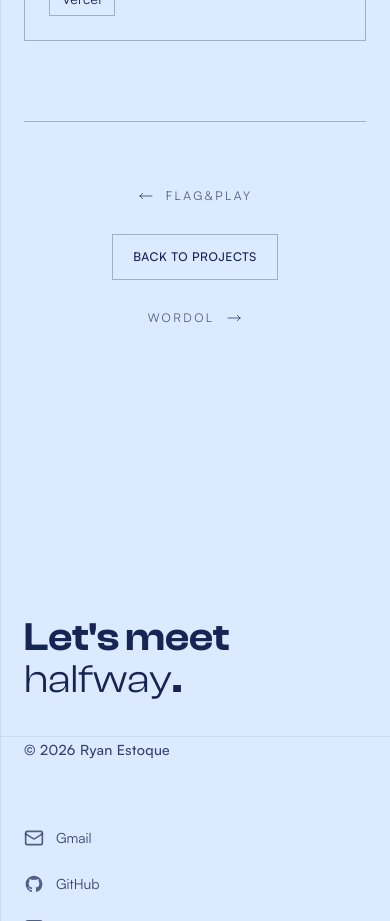
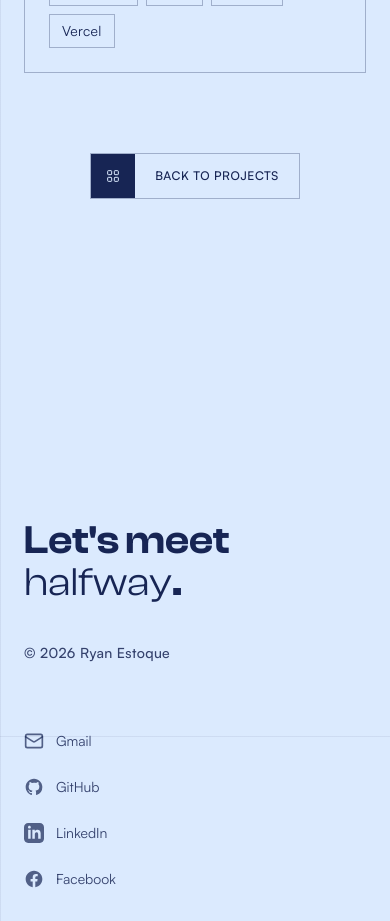
Before and after one commit to ryanestoque/portfolio, a Next.js app: page /projects/arado-pos in a window 390 px wide. Shown: the part 2640-3561 px from the top of the page. Built offline with nearby package versions, Linux system fonts and the light colour scheme.

Commit message:
fix: mobile press states, disable sticky hover on mobile, and unify project navigation buttons

```diff
--- a/app/globals.css
+++ b/app/globals.css
@@ -261,8 +261,17 @@ body.loading-locked {
   background: #fff;
   pointer-events: none;
   z-index: 99999;
-  margin-top: -5px;
   margin-left: -5px;
   will-change: transform;
   mix-blend-mode: difference;
 }
+
+/* ── Mobile Press State ────────────────────────── */
+@media (max-width: 768px) {
+  button:active,
+  a:active,
+  [role="button"]:active {
+    opacity: 0.65 !important;
+    transition: opacity 0.1s ease-out !important;
+  }
+}
--- a/app/projects/[slug]/page.tsx
+++ b/app/projects/[slug]/page.tsx
@@ -61,7 +61,7 @@ function ProjectContent({ project }: { project: Project }) {
   const nextProject = currentIndex < projects.length - 1 ? projects[currentIndex + 1] : null;
 
   return (
-    <section ref={ref} className="relative py-24 md:py-32 overflow-hidden">
+    <section ref={ref} className="relative py-32 overflow-hidden">
       <div className="relative z-10 max-w-[1400px] mx-auto px-6 md:px-10 lg:px-16">
         {/* ── Hero ───────────────────────────────── */}
         <motion.div
@@ -401,14 +401,6 @@ function ProjectContent({ project }: { project: Project }) {
           </motion.div>
         )}
 
-        {/* ── Navigation ─────────────────────────── */}
-        <motion.div
-          className="editorial-line"
-          initial={{ scaleX: 1 }}
-          animate={{ scaleX: 1 }}
-          transition={{ duration: 1.5, delay: 0.5, ease }}
-          style={{ originX: 0 }}
-        />
 
         <motion.div
           custom={8}
@@ -419,7 +411,7 @@ function ProjectContent({ project }: { project: Project }) {
         >
           <div className="flex flex-col sm:flex-row items-center justify-between gap-6">
             {/* Previous Project */}
-            <div className="flex-1">
+            {/* <div className="flex-1">
               {prevProject && (
                 <TransitionLink
                   href={`/projects/${prevProject.slug}`}
@@ -438,18 +430,32 @@ function ProjectContent({ project }: { project: Project }) {
                   <span>{prevProject.title}</span>
                 </TransitionLink>
               )}
-            </div>
+            </div> */}
 
             {/* All Projects */}
             <Button
-              href="/#projects"
+              href="/projects"
               data-cursor="target"
+              icon={
+                <svg
+                  className="w-4 h-4"
+                  fill="none"
+                  viewBox="0 0 24 24"
+                  stroke="currentColor"
+                  strokeWidth={1.5}
+                >
+                  <rect x="4" y="4" width="6" height="6" rx="1" />
+                  <rect x="14" y="4" width="6" height="6" rx="1" />
+                  <rect x="4" y="14" width="6" height="6" rx="1" />
+                  <rect x="14" y="14" width="6" height="6" rx="1" />
+                </svg>
+              }
             >
               Back to Projects
             </Button>
 
             {/* Next Project */}
-            <div className="flex-1 text-right">
+            {/* <div className="flex-1 text-right">
               {nextProject && (
                 <TransitionLink
                   href={`/projects/${nextProject.slug}`}
@@ -468,7 +474,7 @@ function ProjectContent({ project }: { project: Project }) {
                   </svg>
                 </TransitionLink>
               )}
-            </div>
+            </div> */}
           </div>
         </motion.div>
       </div>
--- a/app/projects/page.tsx
+++ b/app/projects/page.tsx
@@ -7,6 +7,7 @@ import TransitionLink from "@/components/ui/TransitionLink";
 import { projects } from "@/lib/projects-data";
 import Navbar from "@/components/layout/Navbar";
 import Contact from "@/components/layout/Contact";
+import { Button } from "@/components/ui/button";
 
 const ease = [0.33, 1, 0.68, 1] as [number, number, number, number];
 
@@ -30,32 +31,8 @@ export default function ProjectsPage() {
       <Navbar />
 
       <main ref={ref}>
-        <section className="relative py-24 md:py-32 overflow-hidden">
+        <section className="relative py-32 overflow-hidden">
           <div className="relative z-10 max-w-[1400px] mx-auto px-6 md:px-10 lg:px-16">
-            {/* Back Link */}
-            <motion.div
-              custom={0}
-              variants={fadeUp}
-              initial="hidden"
-              animate={isInView ? "visible" : "hidden"}
-              className="mb-16"
-            >
-              <TransitionLink
-                href="/"
-                className="inline-flex items-center gap-2 text-xs uppercase tracking-[0.2em] text-text-tertiary hover:text-text-primary transition-colors duration-300 group"
-              >
-                <svg
-                  className="w-4 h-4 transition-transform duration-300 group-hover:-translate-x-1"
-                  fill="none"
-                  viewBox="0 0 24 24"
-                  stroke="currentColor"
-                  strokeWidth={1.5}
-                >
-                  <path strokeLinecap="round" strokeLinejoin="round" d="M7 16l-4-4m0 0l4-4m-4 4h18" />
-                </svg>
-                <span>Back to Home</span>
-              </TransitionLink>
-            </motion.div>
             <motion.div
               className="flex flex-col md:flex-row md:items-end md:justify-between gap-6 mb-20"
               custom={2}
@@ -140,14 +117,6 @@ export default function ProjectsPage() {
               ))}
             </div>
 
-            {/* Back to top */}
-            <motion.div
-              className="editorial-line mt-20"
-              initial={{ scaleX: 1 }}
-              animate={{ scaleX: 1 }}
-              transition={{ duration: 1.5, delay: 0.5, ease }}
-              style={{ originX: 0 }}
-            />
 
             <motion.div
               className="flex justify-center mt-16"
@@ -156,12 +125,12 @@ export default function ProjectsPage() {
               initial="hidden"
               animate={isInView ? "visible" : "hidden"}
             >
-              <TransitionLink
+              <Button
                 href="/"
-                className="group inline-flex items-center gap-3 px-8 py-4 text-[12px] uppercase tracking-[0.2em] border border-border text-text-secondary hover:text-text-primary hover:border-accent transition-all duration-300"
-              >
+                data-cursor="target"
+                icon={
                   <svg
-                  className="w-4 h-4 transition-transform duration-300 group-hover:-translate-x-1"
+                    className="w-4 h-4"
                     fill="none"
                     viewBox="0 0 24 24"
                     stroke="currentColor"
@@ -169,8 +138,10 @@ export default function ProjectsPage() {
                   >
                     <path strokeLinecap="round" strokeLinejoin="round" d="M7 16l-4-4m0 0l4-4m-4 4h18" />
                   </svg>
-                <span>Back to Home</span>
-              </TransitionLink>
+                }
+              >
+                Back to Home
+              </Button>
             </motion.div>
           </div>
         </section>
--- a/components/layout/Navbar.tsx
+++ b/components/layout/Navbar.tsx
@@ -167,8 +167,8 @@ function MenuLink({ link, i, handleNavClick, navLinksLength }: any) {
   return (
     <motion.button
       onClick={() => handleNavClick(link.href)}
-      onMouseEnter={() => setIsHovered(true)}
-      onMouseLeave={() => { setIsHovered(false); setHoverCount((c) => c + 1); }}
+      onMouseEnter={() => { if (window.innerWidth >= 768) setIsHovered(true) }}
+      onMouseLeave={() => { if (isHovered) { setIsHovered(false); setHoverCount((c) => c + 1); } }}
       className="relative overflow-hidden flex font-heading text-3xl md:text-4xl font-medium transition-colors duration-300 py-3 md:py-4 px-2"
       data-cursor="target"
     >
--- a/components/sections/Skills.tsx
+++ b/components/sections/Skills.tsx
@@ -177,8 +177,8 @@ function SkillTag({ item, catIndex, itemIndex }: { item: string, catIndex: numbe
         duration: 0.5,
         ease,
       }}
-      onMouseEnter={() => setIsHovered(true)}
-      onMouseLeave={() => { setIsHovered(false); setHoverCount(c => c + 1); }}
+      onMouseEnter={() => { if (window.innerWidth >= 768) setIsHovered(true) }}
+      onMouseLeave={() => { if (isHovered) { setIsHovered(false); setHoverCount(c => c + 1); } }}
       data-cursor="target"
     >
       {/* Wipe Background */}
--- a/components/ui/ThemeToggle.tsx
+++ b/components/ui/ThemeToggle.tsx
@@ -32,8 +32,8 @@ export default function ThemeToggle() {
     <motion.button
       id="theme-toggle"
       onClick={toggle}
-      onMouseEnter={() => setIsHovered(true)}
-      onMouseLeave={() => { setIsHovered(false); setHoverCount((c) => c + 1); }}
+      onMouseEnter={() => { if (window.innerWidth >= 768) setIsHovered(true) }}
+      onMouseLeave={() => { if (isHovered) { setIsHovered(false); setHoverCount((c) => c + 1); } }}
       aria-label={isLight ? "Switch to dark mode" : "Switch to light mode"}
       whileTap={{ scale: 0.88 }}
       className="group relative w-9 h-9 flex items-center justify-center border border-border overflow-hidden transition-colors duration-300 hover:border-accent/40"
--- a/components/ui/button.tsx
+++ b/components/ui/button.tsx
@@ -21,8 +21,8 @@ const Button = React.forwardRef<HTMLButtonElement | HTMLAnchorElement, ButtonPro
     const content = (
       <div
         className={`group relative inline-flex items-center border border-border overflow-hidden ${props.disabled ? 'bg-surface opacity-60 cursor-not-allowed' : 'bg-surface'} ${className || ""}`}
-        onMouseEnter={() => { if (!props.disabled) setIsHovered(true) }}
-        onMouseLeave={() => { if (!props.disabled) { setIsHovered(false); setHoverCount(c => c + 1); } }}
+        onMouseEnter={() => { if (!props.disabled && window.innerWidth >= 768) setIsHovered(true) }}
+        onMouseLeave={() => { if (!props.disabled && isHovered) { setIsHovered(false); setHoverCount(c => c + 1); } }}
       >
         {/* Wipe Background - Covers the ENTIRE button container */}
         <div className="absolute left-0 right-0 top-0 bottom-auto h-0 bg-accent transition-[height] duration-300 ease-[cubic-bezier(0.33,1,0.68,1)] group-hover:top-auto group-hover:bottom-0 group-hover:h-full z-0" />
```
Lines whose indentation alone changed are shown as unchanged.
